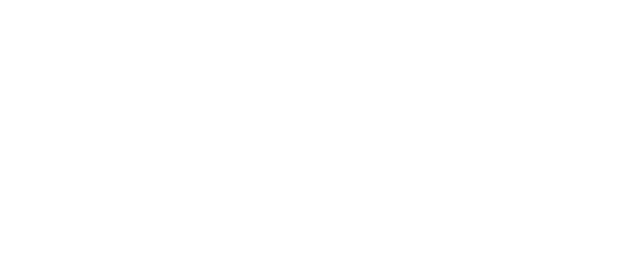
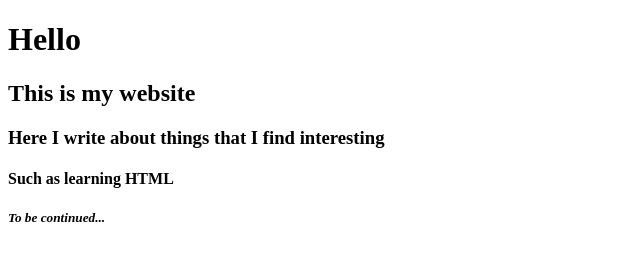
Before and after one commit to lihfliving/lapio-website, a plain HTML site: page index.html in a window 1280 px wide. Shown: the whole page, without its empty margins (0-640 px from the left). Drawn offline with Linux system fonts and the light colour scheme.

Commit message:
Part 3, add second exercise

```diff
--- a/index.html
+++ b/index.html
@@ -8,6 +8,11 @@
 
 <body>
   <!--Do the exercises here-->
+<h1>Hello</h1>
+<h2>This is my website</h2>
+<h3>Here I write about things that I find interesting</h3>
+<h4>Such as learning HTML</h4>
+<h5><i>To be continued...<i></h5>
 </body>
 
 </html>
```
